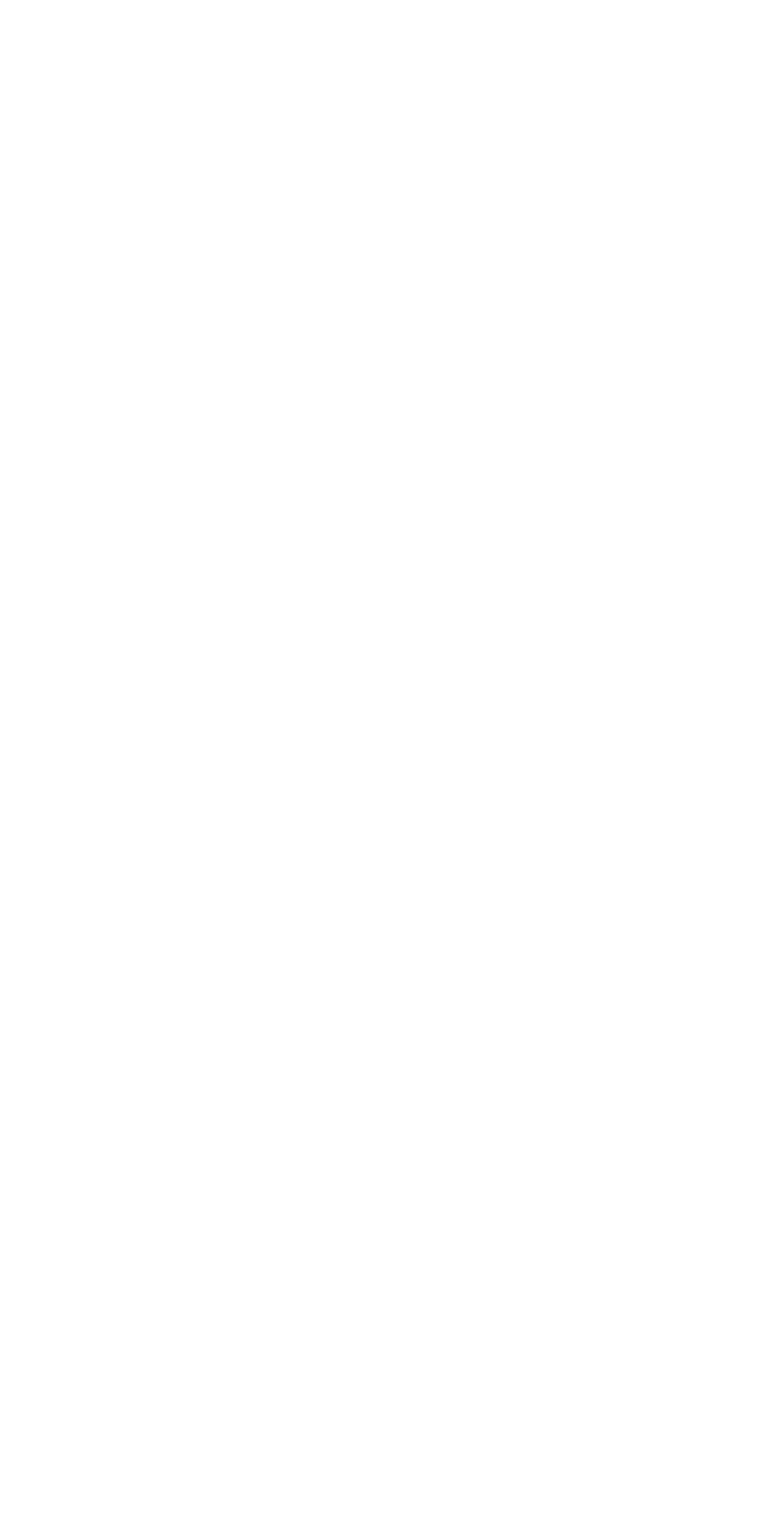
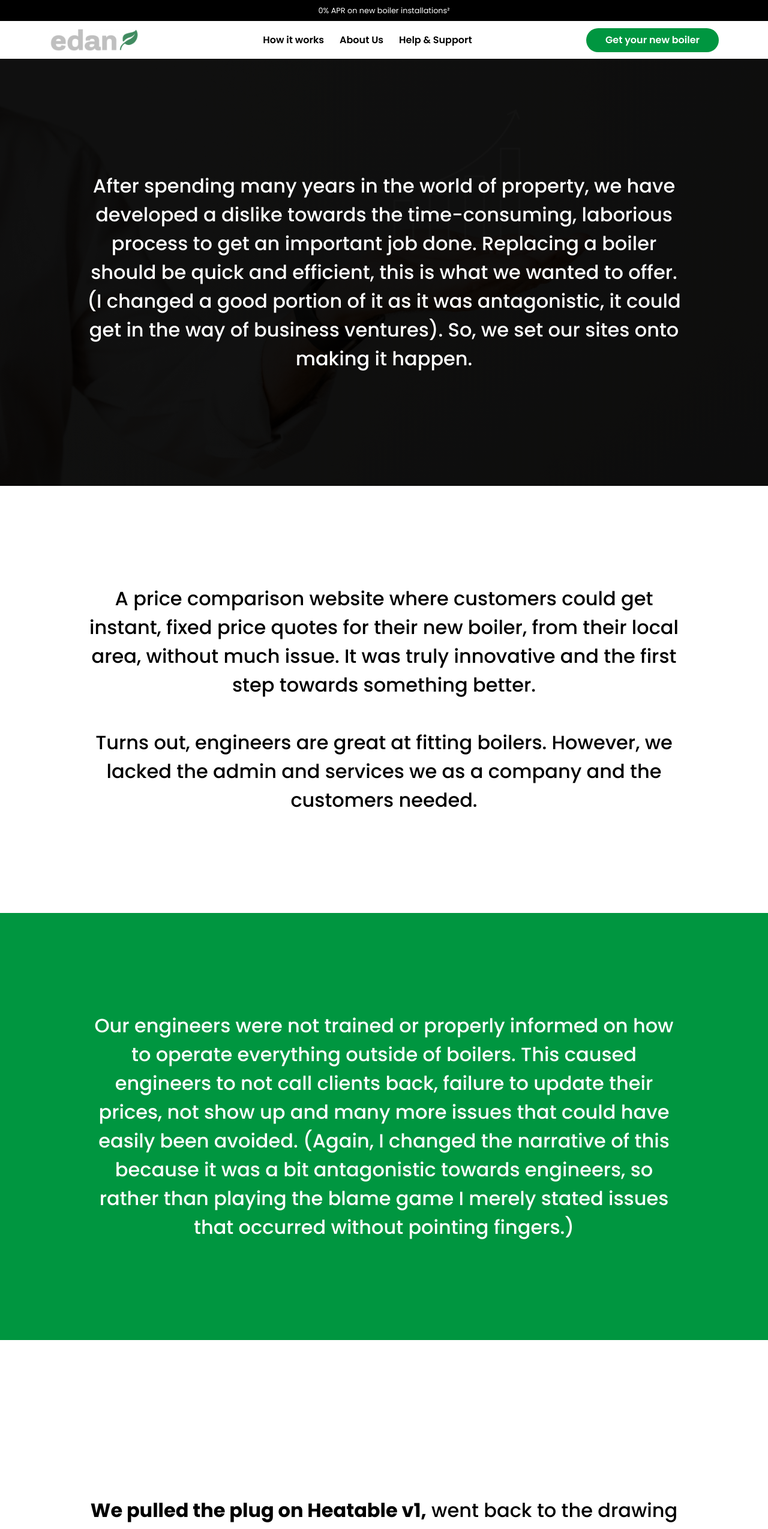
Before and after one commit to SunilDabhi22/Edan, a React (Create React App) app: page /about-us in a window 1280 px wide. Before the commit this address had no page. Shown: the top 2549 px of the page at 60% size. Before the commit the page ends 800 px from the top, so only its background shows below. Built offline with nearby package versions, Linux system fonts and the light colour scheme.

Commit message:
added about content

```diff
--- a/src/App.tsx
+++ b/src/App.tsx
@@ -8,6 +8,7 @@ import Contact from './Pages/contact';
 import TermsCondition from './Pages/terms_conditions';
 import PrivacyPolicy from './Pages/privacy_policy';
 import BoilerQuote from './Pages/boiler-quote';
+import AboutUs from './Pages/about_us';
 
 function App() {
 
@@ -22,6 +23,7 @@ function App() {
           <Route path="/terms" element={<TermsCondition />} />
           <Route path="/privacy" element={<PrivacyPolicy />} />
           <Route path='/boiler-quote' element={<BoilerQuote />} />
+          <Route path='/about-us' element={<AboutUs />} />
         </Routes>
       </BrowserRouter>
     </div>
--- /dev/null
+++ b/src/Components/about_us/index.css
@@ -0,0 +1,124 @@
+.about_main .about_first_sec {
+  background: linear-gradient(
+      to bottom,
+      rgb(0 0 0 / 92%) 20%,
+      rgb(0 0 0 / 92%) 100%
+    ),
+    url(../../Assets/marketing-image.jpg);
+  background-position: center;
+  background-size: cover;
+  height: calc(100vh - 11vh);
+  width: 100%;
+  text-align: center;
+  display: flex;
+  align-items: center;
+  justify-self: center;
+}
+
+.about_main .about_first_sec p.about_content {
+  color: #ffffff;
+  font-size: 2rem;
+  font-weight: 500;
+  max-width: 1000px;
+  margin: 0 auto;
+}
+
+.about_light_sec {
+  width: 100%;
+  text-align: center;
+  display: flex;
+  align-items: center;
+  justify-self: center;
+  height: calc(100vh - 11vh);
+}
+
+.about_light_sec p {
+  color: #000000;
+  font-size: 2rem;
+  font-weight: 500;
+  max-width: 1000px;
+  margin: 0 auto;
+  margin-bottom: 3rem;
+}
+
+.about_light_sec p:last-child {
+  margin: 0 auto;
+}
+
+.about_green_sec {
+  background: #009640;
+  width: 100%;
+  text-align: center;
+  height: calc(100vh - 11vh);
+  display: flex;
+  align-items: center;
+  justify-self: center;
+}
+
+.about_green_sec p {
+  color: #ffffff;
+  font-size: 2rem;
+  font-weight: 500;
+  max-width: 1000px;
+  margin: 0 auto;
+}
+
+.about_main .about_last_sec {
+  background: linear-gradient(
+      to bottom,
+      rgb(0 0 0 / 92%) 20%,
+      rgb(0 0 0 / 92%) 100%
+    ),
+    url(../../Assets/marketing-image.jpg);
+  background-position: center;
+  background-size: cover;
+  width: 100%;
+  text-align: center;
+  display: flex;
+  align-items: center;
+  justify-self: center;
+  padding: 5rem 0;
+}
+
+.about_main .about_last_sec p.about_content {
+  color: #ffffff;
+  font-size: 1.5rem;
+  font-weight: 500;
+  max-width: 1000px;
+  margin: 0 auto;
+  margin-bottom: 3rem;
+}
+
+.about_main .about_last_sec p.about_content:last-child {
+  margin-bottom: 0;
+}
+
+@media (max-width: 480px) {
+  .about_main .about_first_sec p.about_content {
+    font-size: 1rem;
+    max-width: 100%;
+  }
+  .about_green_sec p {
+    font-size: 1rem;
+    max-width: 100%;
+  }
+  .about_light_sec p {
+    font-size: 1rem;
+    max-width: 100%;
+  }
+  .about_main .about_last_sec p.about_content {
+    font-size: 1rem;
+    max-width: 100%;
+  }
+  .about_light_sec {
+    height: auto;
+    padding: 2rem 0;
+  }
+  .about_green_sec {
+    height: auto;
+    padding: 2rem 0;
+  }
+  .about_main .about_last_sec{
+      padding: 2rem 0;
+  }
+}
--- /dev/null
+++ b/src/Components/about_us/index.tsx
@@ -0,0 +1,78 @@
+import { Col, Container, Row } from 'react-bootstrap'
+import './index.css'
+
+export default function AboutPage(props: any) {
+
+    return (
+        <div className='about_main'>
+            <div className='about_first_sec'>
+                <Container>
+                    <Row>
+                        <Col xs={12}>
+                            <p className='about_content'>
+                                After spending many years in the world of property, we have developed a dislike towards the time-consuming, laborious process to get an important job done. Replacing a boiler should be quick and efficient, this is what we wanted to offer. (I changed a good portion of it as it was antagonistic, it could get in the way of business ventures).
+                                So, we set our sites onto making it happen.
+                            </p>
+                        </Col>
+                    </Row>
+                </Container>
+            </div>
+
+            <div className='about_light_sec'>
+                <Container>
+                    <Row>
+                        <Col xs={12}>
+                            <p className='about_content'>
+                                A price comparison website where customers could get instant, fixed price quotes for their new boiler, from their local area, without much issue. It was truly innovative and the first step towards something better.
+                            </p>
+                            <p className='about_content'>
+                                Turns out, engineers are great at fitting boilers. However, we lacked the admin and services we as a company and the customers needed.
+                            </p>
+                        </Col>
+                    </Row>
+                </Container>
+            </div>
+
+            <div className='about_green_sec'>
+                <Container>
+                    <Row>
+                        <Col xs={12}>
+                            <p className='about_content'>
+                                Our engineers were not trained or properly informed on how to operate everything outside of boilers. This caused engineers to not call clients back, failure to update their prices, not show up and many more issues that could have easily been avoided. (Again, I changed the narrative of this because it was a bit antagonistic towards engineers, so rather than playing the blame game I merely stated issues that occurred without pointing fingers.)                            </p>
+                        </Col>
+                    </Row>
+                </Container>
+            </div>
+
+            <div className='about_light_sec'>
+                <Container>
+                    <Row>
+                        <Col xs={12}>
+                            <p className='about_content'>
+                                <strong>We pulled the plug on Heatable v1,</strong> went back to the drawing board, forgot we didn't have a drawing board, bought one and then immediately went back to work figuring out how we could change the boiler industry for good and for the better.                             </p>
+
+                        </Col>
+                    </Row>
+                </Container>
+            </div>
+
+            <div className='about_last_sec'>
+                <Container>
+                    <Row>
+                        <Col xs={12}>
+                            <p className='about_content'>
+                                Set the prices, process the orders, provide the aftercare and everything in the middle. This is all now taken care of by staff trained for those jobs.
+                            </p>
+                            <p className='about_content'>
+                                We built one of the best apps in the industry - if not the best.
+                            </p>
+                            <p className='about_content'>
+                                Like any good business start-up memoir, our story begins with two brothers nestled above a sales office for an estate agency. During a trip to the local deli, they got the idea to bring a fresh change to an outdated boiler industry. (Side note: it could be good to state that it is dangerous to keep old boilers as they are, there have been many cases where boilers explode doing a lot of damage, sometimes resulting in deaths. Perhaps that would boost sales).
+                            </p>
+                        </Col>
+                    </Row>
+                </Container>
+            </div>
+        </div>
+    )
+}
--- a/src/Components/footer/index.css
+++ b/src/Components/footer/index.css
@@ -8,7 +8,7 @@
   margin-bottom: 2rem;
 }
 
-.footer .footer-first-sec .col a {
+.footer .footer-first-sec a {
   color: #009640;
   font-weight: 600;
   text-transform: uppercase;
@@ -21,7 +21,7 @@
   border-radius: 50px;
 }
 
-.footer .footer-first-sec .col a:hover {
+.footer .footer-first-sec a:hover {
   background-color: #009640;
   color: #ffffff;
 }
@@ -127,4 +127,8 @@
   .footer .footer-third-sec{
     margin: 0 !important;
   }
+  .footer .footer-first-sec a{
+    font-size: 1rem;
+    margin: 0.5rem 0;
+  }
 }
--- a/src/Components/footer/index.tsx
+++ b/src/Components/footer/index.tsx
@@ -18,19 +18,19 @@ export default function Footer(props: any) {
             <div className='footer-first-sec'>
                 <Container>
                     <Row className="justify-content-center">
-                        <Col className="text-center">
-                            <Link to='/'>New Boilers</Link>
+                        <Col className="text-center" lg md sm xs={12}>
+                            <Link to='/boiler-quote'>New Boilers</Link>
                         </Col>
-                        <Col className="text-center">
+                        <Col className="text-center" lg md sm xs={12}>
                             <Link to='/how-it-works'>How it works</Link>
                         </Col>
-                        <Col className="text-center">
-                            <Link to='/'>Our Story</Link>
+                        <Col className="text-center" lg md sm xs={12}>
+                            <Link to='/about-us'>About Us</Link>
                         </Col>
-                        <Col className="text-center">
+                        <Col className="text-center" lg md sm xs={12}>
                             <Link to='/faqs'>FAQ's</Link>
                         </Col>
-                        <Col className="text-center">
+                        <Col className="text-center" lg md sm xs={12}>
                             <Link to='/contact-us'>Contact</Link>
                         </Col>
                     </Row>
--- a/src/Components/header/index.tsx
+++ b/src/Components/header/index.tsx
@@ -24,7 +24,7 @@ export default function Header(props: any) {
                         <Navbar.Collapse id="responsive-navbar-nav">
                             <Nav className="m-auto">
                                 <Nav.Link href="/how-it-works">How it works</Nav.Link>
-                                <Nav.Link href="#pricing">About Us</Nav.Link>
+                                <Nav.Link href="/about-us">About Us</Nav.Link>
                                 <Nav.Link href="#pricing">Help & Support</Nav.Link>
                                 {/* <NavDropdown title="Help & Support" id="collasible-nav-dropdown">
                                     <NavDropdown.Item href="#action/3.1">Action</NavDropdown.Item>
--- a/src/Components/quote/index.tsx
+++ b/src/Components/quote/index.tsx
@@ -12,7 +12,7 @@ export default function Quote(props: any) {
                             <h3>Buy your new boiler, better.</h3>
                         </Col>
                         <Col sm={4} className='quote-action'>
-                            <Link to='/'>Get your new boiler</Link>
+                            <Link to='/boiler-quote'>Get your new boiler</Link>
                         </Col>
                     </Row>
                 </Container>
--- /dev/null
+++ b/src/Pages/about_us.tsx
@@ -0,0 +1,13 @@
+import Header from '../Components/header';
+import Footer from '../Components/footer';
+import AboutComponent from '../Components/about_us';
+
+export default function AboutUs(props: any) {
+    return (
+        <div>
+            <Header />
+            <AboutComponent />
+            <Footer />
+        </div>
+    )
+}
```
Also changed, not shown: src/Assets/marketing-image.jpg (added).
